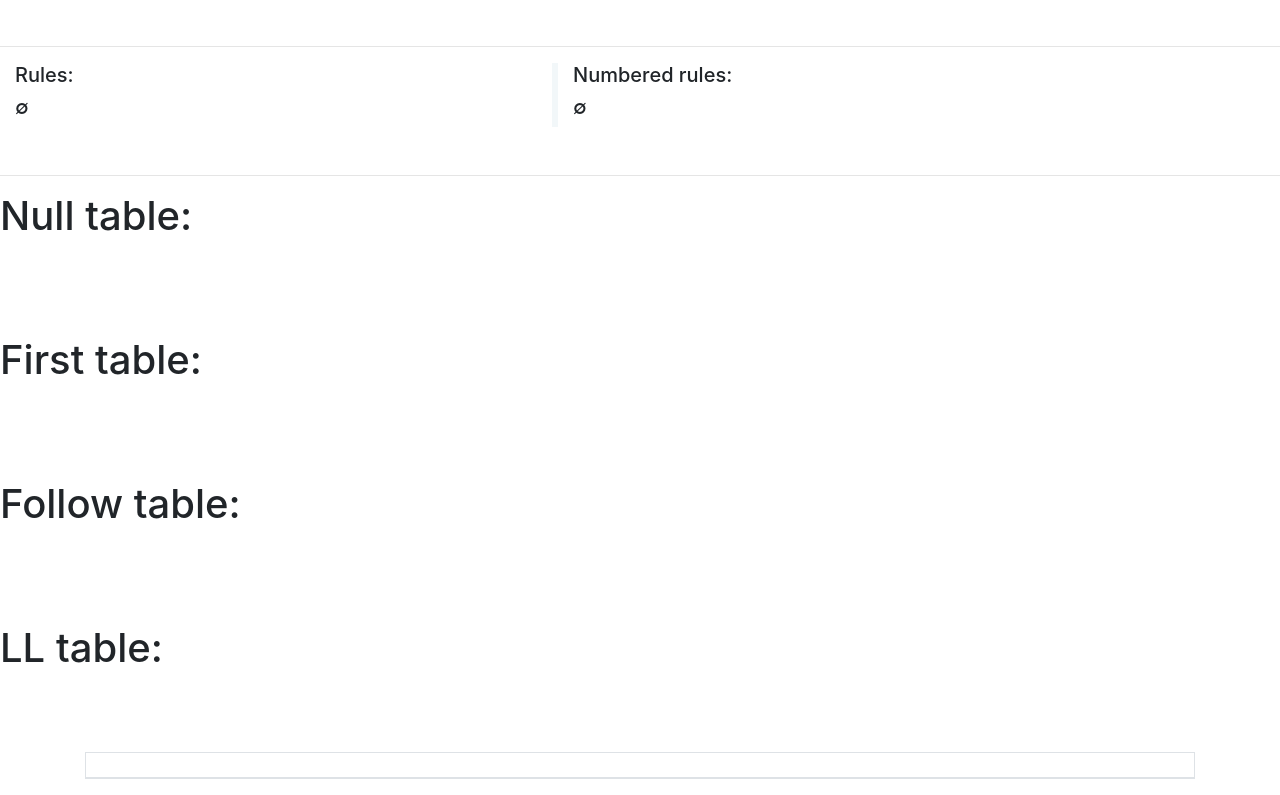
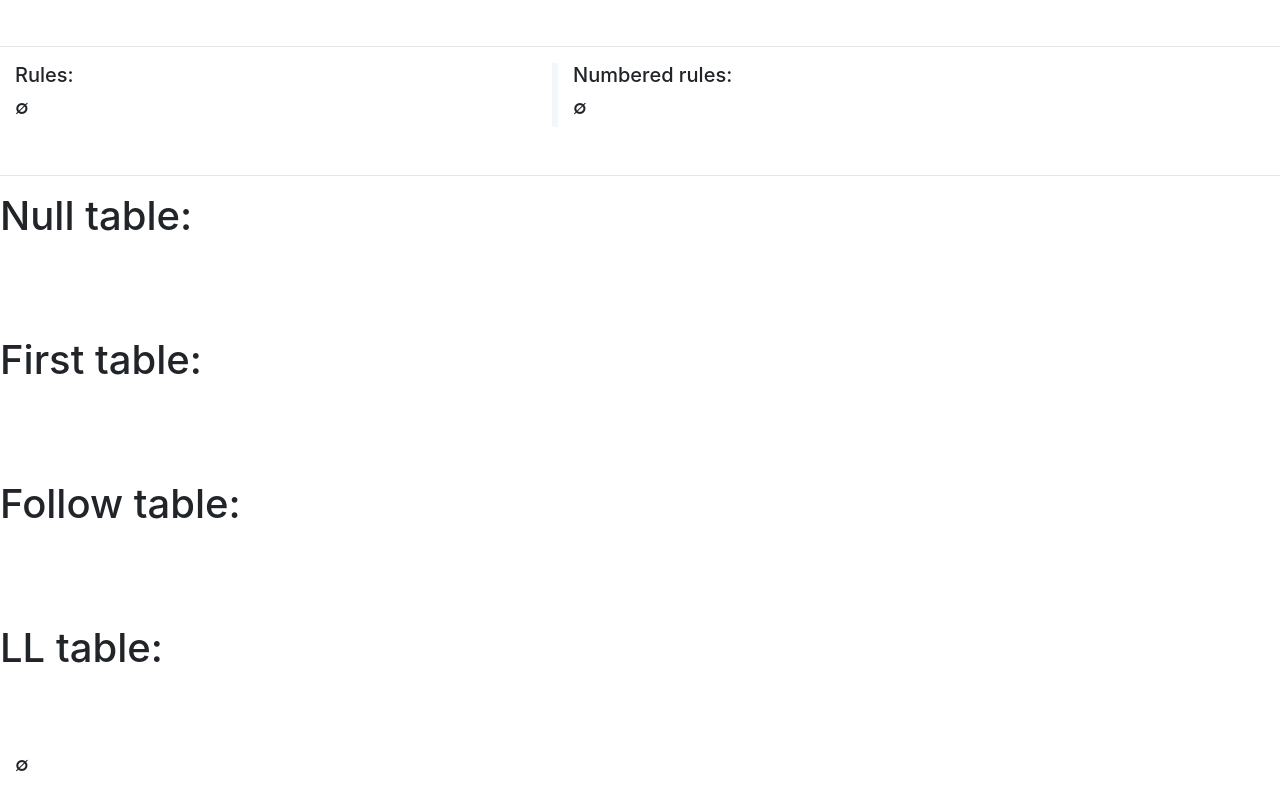
Before and after one commit to rht48/context-free-grammar, an Angular app: page /home in a window 1280 px wide. Shown: the part 361-1156 px from the top of the page. Built offline with nearby package versions, Linux system fonts and the light colour scheme.

Commit message:
Tweaks for visualization

```diff
--- a/src/app/pages/home/calc-grammar/calc-grammar.component.html
+++ b/src/app/pages/home/calc-grammar/calc-grammar.component.html
@@ -40,6 +40,7 @@
 </div>
 
 <h1 style="margin-bottom: 2em;">LL table:</h1>
-<div class="container">
-    <app-table [table]="calculationsService.getLLTable()" [strategy]="getNumberStrategy()" type="double"></app-table>
+<div class="container row">
+    <h5 class="col-3" [innerHTML]="showGrammarService.getNumberedRules(calculationsService.getGrammar())"></h5>
+    <app-table class="col-9" [table]="calculationsService.getLLTable()" [strategy]="getNumberStrategy()" type="double"></app-table>
 </div>
--- a/src/app/pages/home/table/table.component.html
+++ b/src/app/pages/home/table/table.component.html
@@ -17,7 +17,7 @@
     <table class="table table-striped table-bordered">
         <thead>
             <tr>
-                <th scope="col"></th>
+                <th *ngIf="keys().length > 0" scope="col"></th>
                 <th *ngFor="let key of keys()" scope="col">{{ key }} </th>
             </tr>
         </thead>
```
Also changed, not shown: src/app/pages/home/services/calculations.service.ts (+11 -1 lines).
